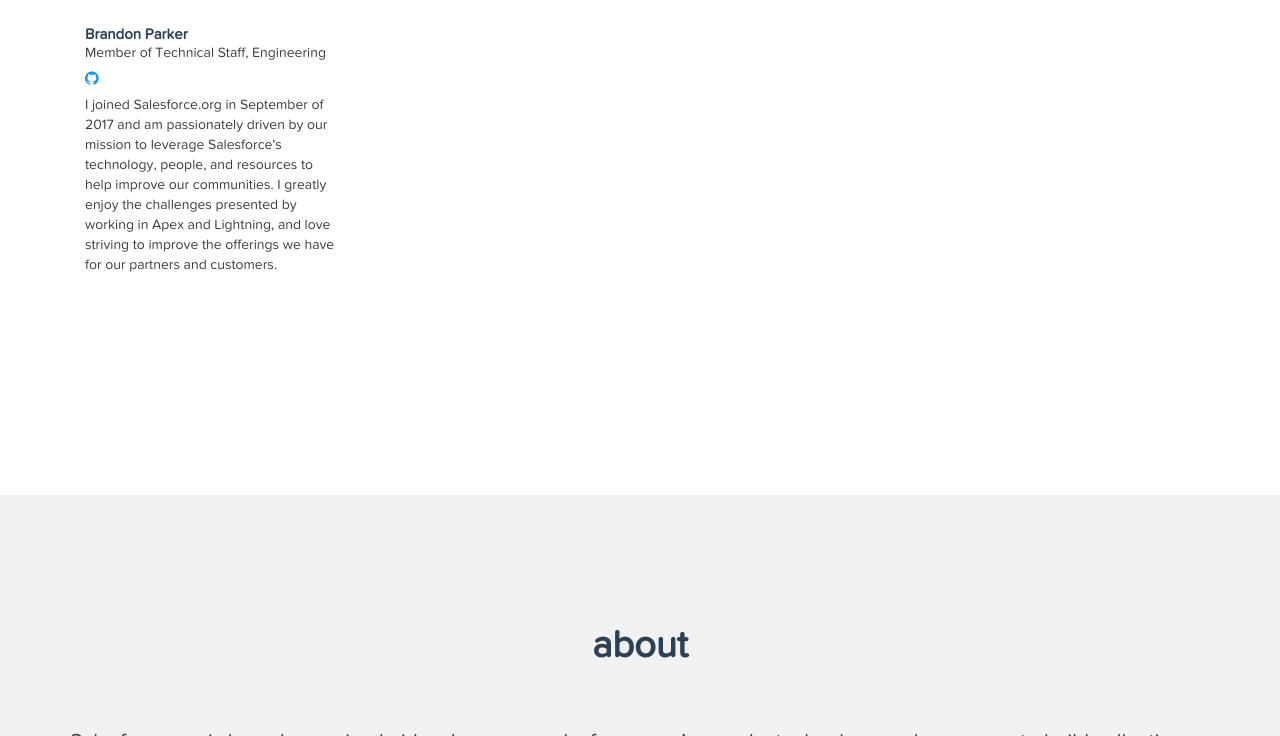
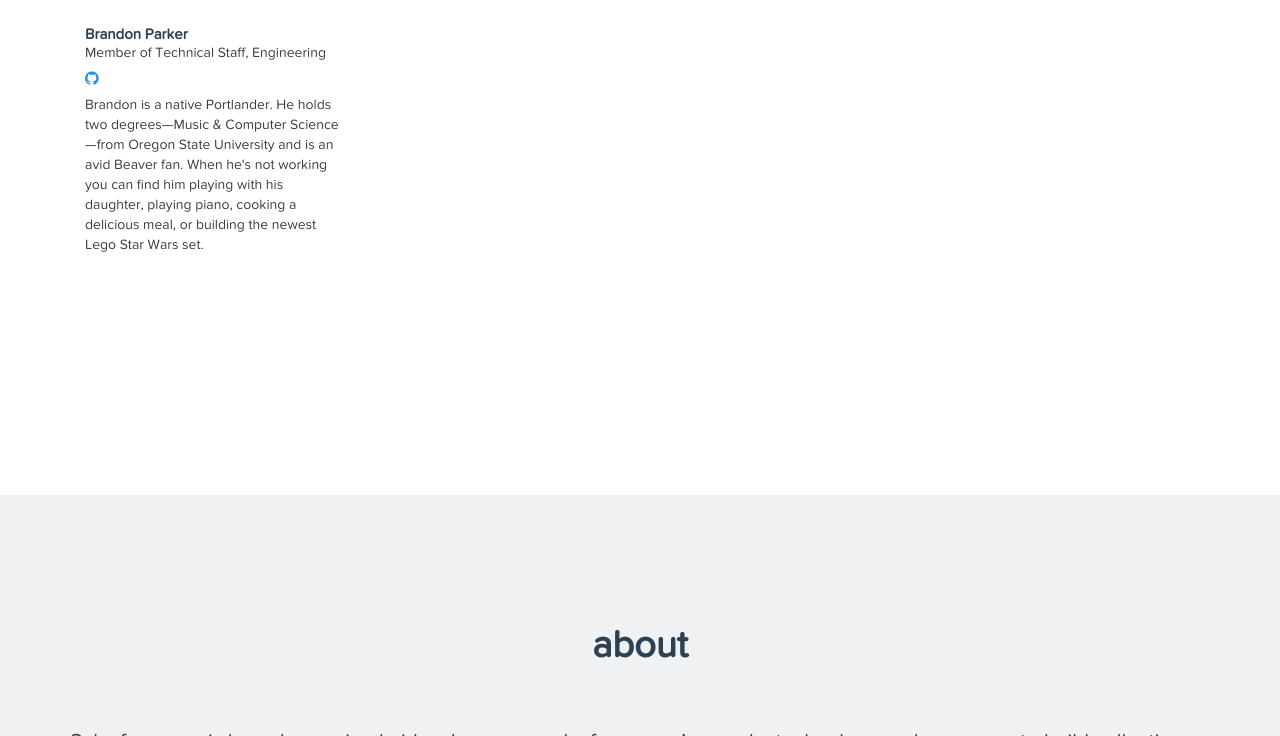
Before and after one commit to dvenor/salesforcefoundation.github.io, a Jekyll site: the page built from index.html, in a window 1280 px wide and 900 px high, scrolled down 11337 px, cut to the strip 164-900 px from the top of the window. Built offline with Jekyll 4.4.1, drawn with Linux system fonts in a browser that asks for light colours; some web fonts are replaced; the list of posts is cut into pages by our own code; comment, search, counter and statistics services are not loaded.

Commit message:
Going with my original bio

```diff
--- a/_data/members.yml
+++ b/_data/members.yml
@@ -314,4 +314,4 @@
   github:         Br4nd0R
   avatar:         https://avatars0.githubusercontent.com/u/6100538
   title:          "Member of Technical Staff, Engineering"
-  bio:            "I joined Salesforce.org in September of 2017 and am passionately driven by our mission to leverage Salesforce's technology, people, and resources to help improve our communities. I greatly enjoy the challenges presented by working in Apex and Lightning, and love striving to improve the offerings we have for our partners and customers."
+  bio:            "Brandon is a native Portlander. He holds two degrees—Music & Computer Science—from Oregon State University and is an avid Beaver fan. When he's not working you can find him playing with his daughter, playing piano, cooking a delicious meal, or building the newest Lego Star Wars set."
```
